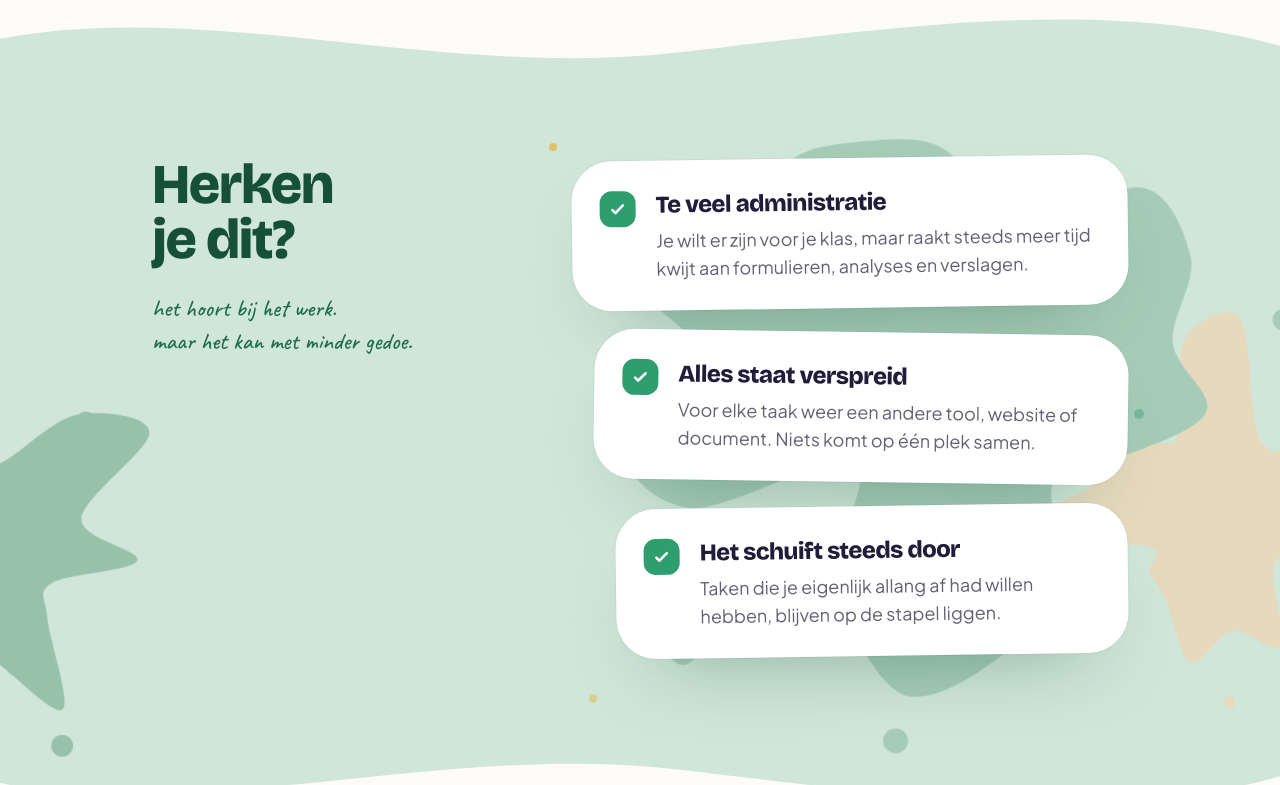
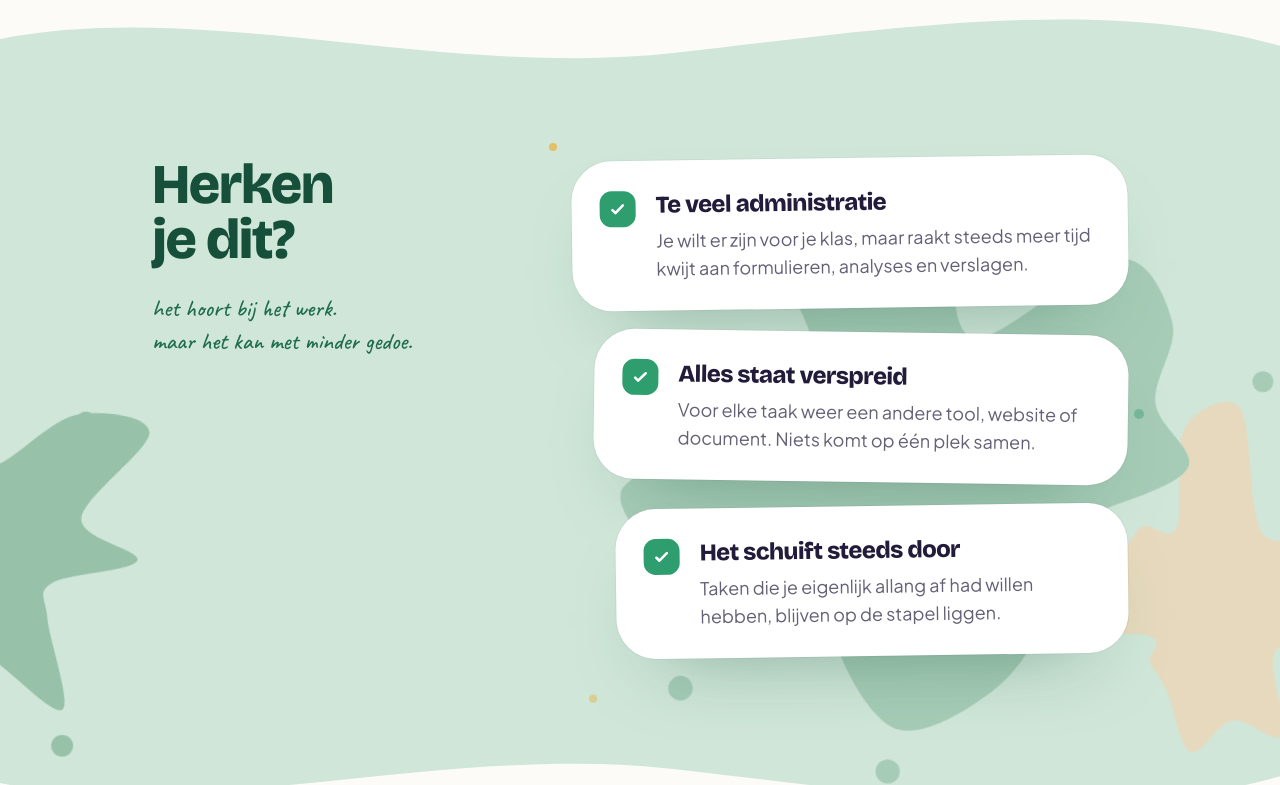
Before and after one commit to MvsTools/Avinka, a Next.js app: page /nieuw5 in a window 1280 px wide. Shown: the part 2960-3745 px from the top of the page. Built offline with nearby package versions, Linux system fonts and the light colour scheme.

Commit message:
nieuw5 landing: Herken - twee rechter verfvlekken een stuk lager
Co-Authored-By: Claude Opus 4.8 (1M context) <noreply@anthropic.com>

```diff
--- a/src/app/nieuw5/Wereld.tsx
+++ b/src/app/nieuw5/Wereld.tsx
@@ -468,8 +468,8 @@ export function WereldHerken() {
       <SplatVeld
         className="z-[6]"
         items={[
-          { kleur: "#e6d9bd", seed: 6.7, plat: 0.92, style: { width: 440, right: "-10%", bottom: 140, transform: "rotate(-8deg)" }, tel: 4 },
-          { kleur: "#a6ccb7", seed: 2.4, plat: 0.9, style: { width: 720, left: "45%", top: 95, transform: "rotate(4deg)" }, tel: 2 },
+          { kleur: "#e6d9bd", seed: 6.7, plat: 0.92, style: { width: 440, right: "-10%", bottom: 48, transform: "rotate(-8deg)" }, tel: 4 },
+          { kleur: "#a6ccb7", seed: 2.4, plat: 0.86, style: { width: 700, left: "45%", top: 170, transform: "rotate(4deg)" }, tel: 2 },
           { kleur: "#98c1a9", seed: 3.9, plat: 0.92, style: { width: 420, left: "-21%", bottom: 100, transform: "rotate(5deg)" }, tel: 1 },
         ]}
       />
```
